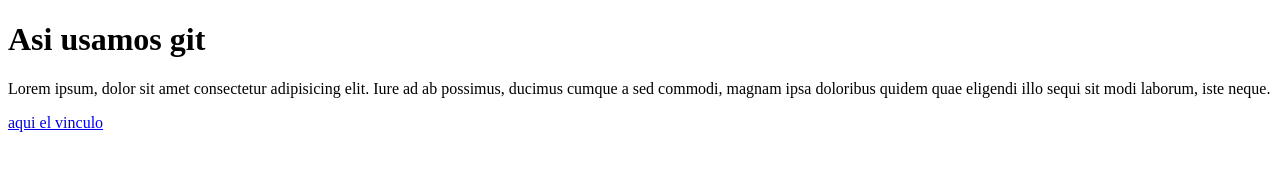
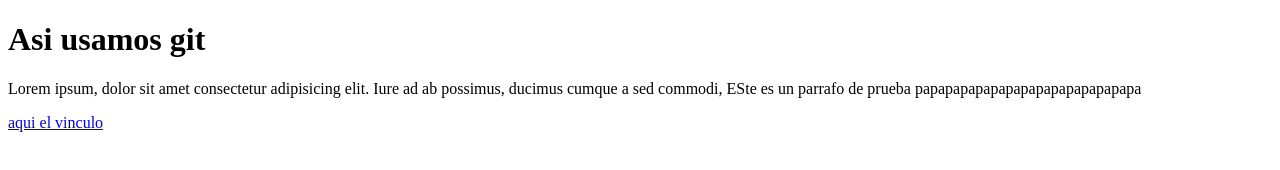
Before and after one commit to KrhistianDuque/ProyectoWeb2, a plain HTML site: page index.html in a window 1280 px wide. Drawn offline with Linux system fonts and the light colour scheme.

Commit message:
Modificacion de linea 10 branch practica

```diff
--- a/index.html
+++ b/index.html
@@ -7,7 +7,7 @@
     <title>Proyecto Web</title>
     <h1>Asi usamos git</h1>
     <p>Lorem ipsum, dolor sit amet consectetur adipisicing elit. Iure ad ab possimus, ducimus cumque a sed commodi,
-        magnam ipsa doloribus quidem quae eligendi illo sequi sit modi laborum, iste neque.</p>
+       ESte es un parrafo de prueba papapapapapapapapapapapapapapa</p>
     <a href="https://www.google.com"> aqui el vinculo </a>
 </head>
 <body>
```
